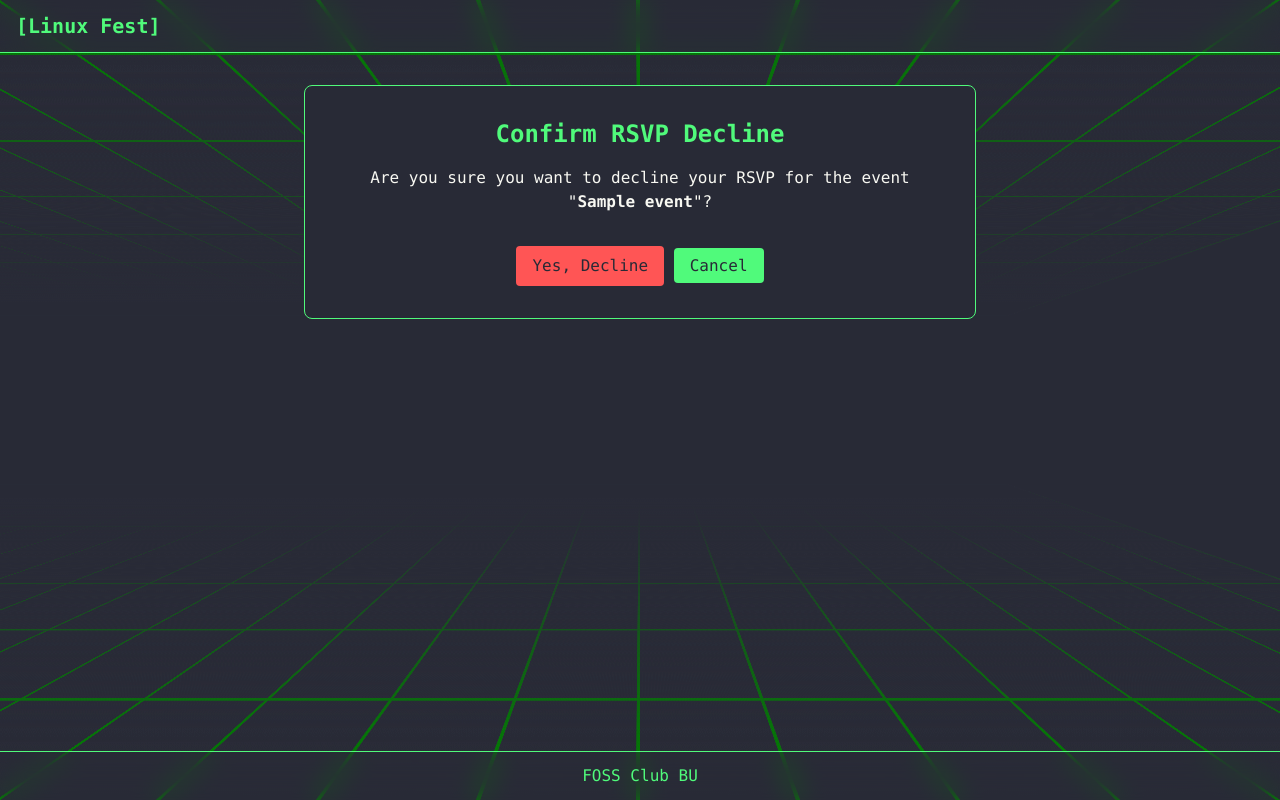
After one commit to vaibhavkothari33/LinuxFest, a Django app: page /registrations/00000000-0000-0000-0000-000000000001/rsvp/decline/ in a window 1280 px wide. The commit adds this page. Run offline with Django 5.2, Linux system fonts and the light colour scheme; tables that the repository leaves empty hold one stand-in row (values such as "Sample post"); some libraries are stand-ins or nearby versions.

Commit message:
feat: add decline confirmation and success pages for RSVP process

```diff
--- a/registrations/urls.py
+++ b/registrations/urls.py
@@ -6,4 +6,5 @@ app_name = 'registrations'
 urlpatterns = [
     path('<uuid:registration_uuid>/rsvp/decline/', views.rsvp_decline, name='rsvp_decline'),
     path('<int:registration_id>/confirmation/', views.confirmation, name='confirmation'),
+    path('<uuid:registration_uuid>/decline/success/', views.decline_success, name='decline_success'),
 ]
--- a/registrations/views.py
+++ b/registrations/views.py
@@ -5,22 +5,37 @@ from django.views.decorators.http import require_POST
 from .models import Registration, EmailCommunication
 from django.contrib.auth.models import User
 
-@require_POST
+def decline_success(request, registration_uuid):
+    """
+    Display the success page after declining an RSVP.
+    """
+    registration = get_object_or_404(Registration, uuid=registration_uuid)
+    return render(request, 'registrations/decline_success.html', {
+        'registration': registration,
+        'event': registration.event,
+    })
+
 def rsvp_decline(request, registration_uuid):
     """
-    Handle RSVP decline for a registration.
+    Handle RSVP decline for a registration with confirmation.
     """
     registration = get_object_or_404(Registration, uuid=registration_uuid)
 
-    if registration.status != 'approved':
-        return JsonResponse({'error': 'Only approved registrations can RSVP.'}, status=400)
+    if request.method == 'POST':
+        if registration.status != 'approved':
+            return JsonResponse({'error': 'Only approved registrations can RSVP.'}, status=400)
 
-    # Update the status to 'declined'
-    registration.status = 'declined'
-    registration.save()
+        # Update the status to 'declined'
+        registration.status = 'declined'
+        registration.save()
 
-    messages.success(request, 'Your RSVP has been updated. We are sorry to hear you won’t be attending.')
-    return JsonResponse({'success': 'RSVP updated successfully.'})
+        messages.success(request, 'Your RSVP has been updated. We are sorry to hear you won’t be attending.')
+        return redirect('registrations:decline_success', registration_uuid=registration.uuid)
+
+    return render(request, 'registrations/decline.html', {
+        'registration': registration,
+        'event': registration.event,
+    })
 
 def confirmation(request, registration_id):
     """
--- a/templates/base.html
+++ b/templates/base.html
@@ -212,7 +212,7 @@
                 <div class="glow"></div>
             </div>
         </div>
-        <main class="container mx-auto px-4 py-8 terminal-appear">
+        <main class="container mx-auto px-4 py-8 terminal-appear mb-16">
             {% if messages %}
                 <div class="mb-8">
                     {% for message in messages %}
@@ -224,7 +224,7 @@
             {% endif %}
             {% block content %}{% endblock %}
         </main>
-        <footer class="border-t border-terminal-green mt-auto backdrop-blur-md sticky bottom-0 z-10">
+        <footer class="border-t border-terminal-green mt-auto backdrop-blur-md fixed bottom-0 z-10 w-full">
             <div class="container mx-auto px-4 py-3 text-center text-terminal-green terminal-slide-in">
                 <p>FOSS Club BU</p>
             </div>
--- /dev/null
+++ b/templates/registrations/decline.html
@@ -0,0 +1,17 @@
+{% extends "base.html" %}
+
+{% block content %}
+<div class="max-w-2xl mx-auto">
+    <div class="bg-terminal-black border border-terminal-green p-8 rounded-lg text-center">
+        <h1 class="text-2xl font-bold text-terminal-green mb-4">Confirm RSVP Decline</h1>
+        <p class="text-terminal-white mb-6">
+            Are you sure you want to decline your RSVP for the event "<strong>{{ event.name }}</strong>"?
+        </p>
+        <form method="post" class="mt-8">
+            {% csrf_token %}
+            <button type="submit" class="terminal-button bg-terminal-red">Yes, Decline</button>
+            <a href="{% url 'registrations:confirmation' registration.id %}" class="terminal-button">Cancel</a>
+        </form>
+    </div>
+</div>
+{% endblock %}
```
Also changed, not shown: templates/registrations/decline_success.html (added, +12 -0 lines).
